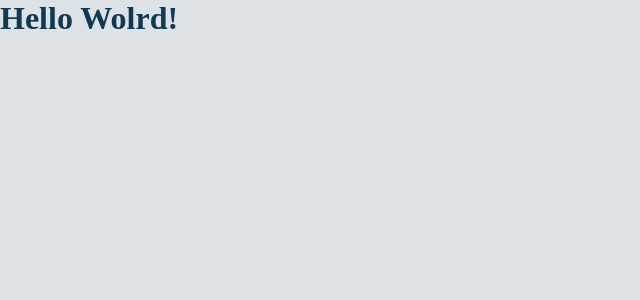
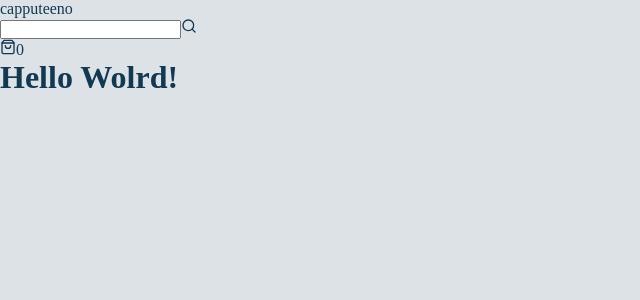
Before and after one commit to pauloreis7/capputeeno, a Next.js app in the folder web/: page / in a window 1280 px wide. Shown: the top 300 px of the page, without its empty margins (0-640 px from the left). Built offline with nearby package versions, Linux system fonts and the light colour scheme; a web font is replaced by a local one.

Commit message:
create Header component structure

```diff
--- a/web/package.json
+++ b/web/package.json
@@ -12,6 +12,7 @@
     "next": "12.0.7",
     "react": "17.0.2",
     "react-dom": "17.0.2",
+    "react-icons": "^4.3.1",
     "react-query": "^3.34.5",
     "styled-components": "^5.3.3"
   },
--- /dev/null
+++ b/web/src/components/Header/index.tsx
@@ -0,0 +1,36 @@
+import { FiSearch, FiShoppingBag } from 'react-icons/fi'
+
+import {
+  Container,
+  Content,
+  Logo,
+  ActionSection,
+  Search,
+  CartIcon
+} from './styles'
+
+export function Header() {
+  return (
+    <Container>
+      <Content>
+        <Logo>
+          capputeeno
+        </Logo>
+
+        <ActionSection>
+          <Search>
+            <input />
+
+            <FiSearch />
+          </Search>
+
+          <CartIcon>
+            <FiShoppingBag />
+
+            <span>0</span>
+          </CartIcon>
+        </ActionSection>
+      </Content>
+    </Container>
+  )
+}
--- /dev/null
+++ b/web/src/components/Header/styles.ts
@@ -0,0 +1,13 @@
+import styled from "styled-components";
+
+export const Container = styled.header``
+
+export const Content = styled.div``
+
+export const Logo = styled.div``
+
+export const ActionSection = styled.div``
+
+export const Search = styled.div``
+
+export const CartIcon = styled.div``
--- a/web/src/pages/_app.tsx
+++ b/web/src/pages/_app.tsx
@@ -1,4 +1,6 @@
 import type { AppProps } from 'next/app'
+
+import { Header } from '../components/Header'
 
 import { GlobalStyle } from "../styles/global";
 
@@ -6,6 +8,8 @@ import { GlobalStyle } from "../styles/global";
 function MyApp({ Component, pageProps }: AppProps) {
   return (
     <>
+      <Header />
+
       <Component {...pageProps} />
 
       <GlobalStyle />
```
Also changed, not shown: 1 other file (tests, documents, lock files or other folders).
